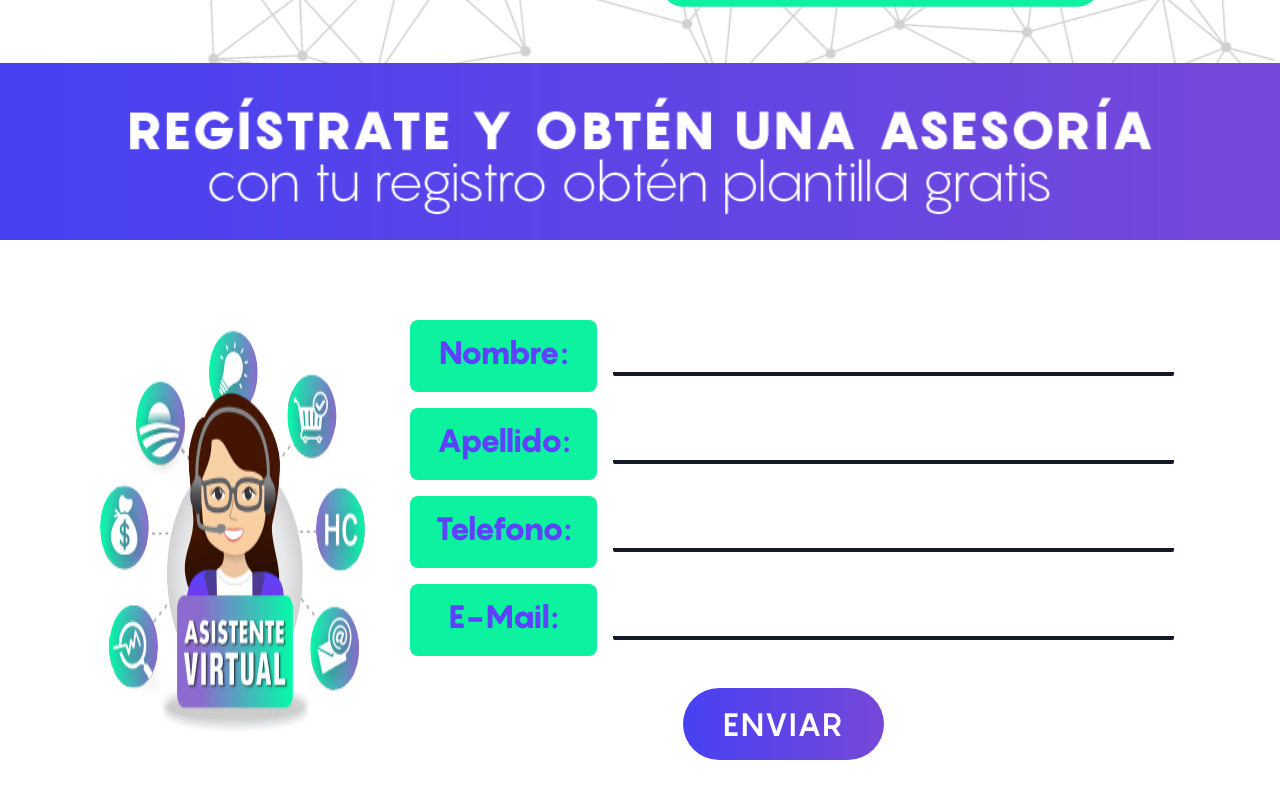
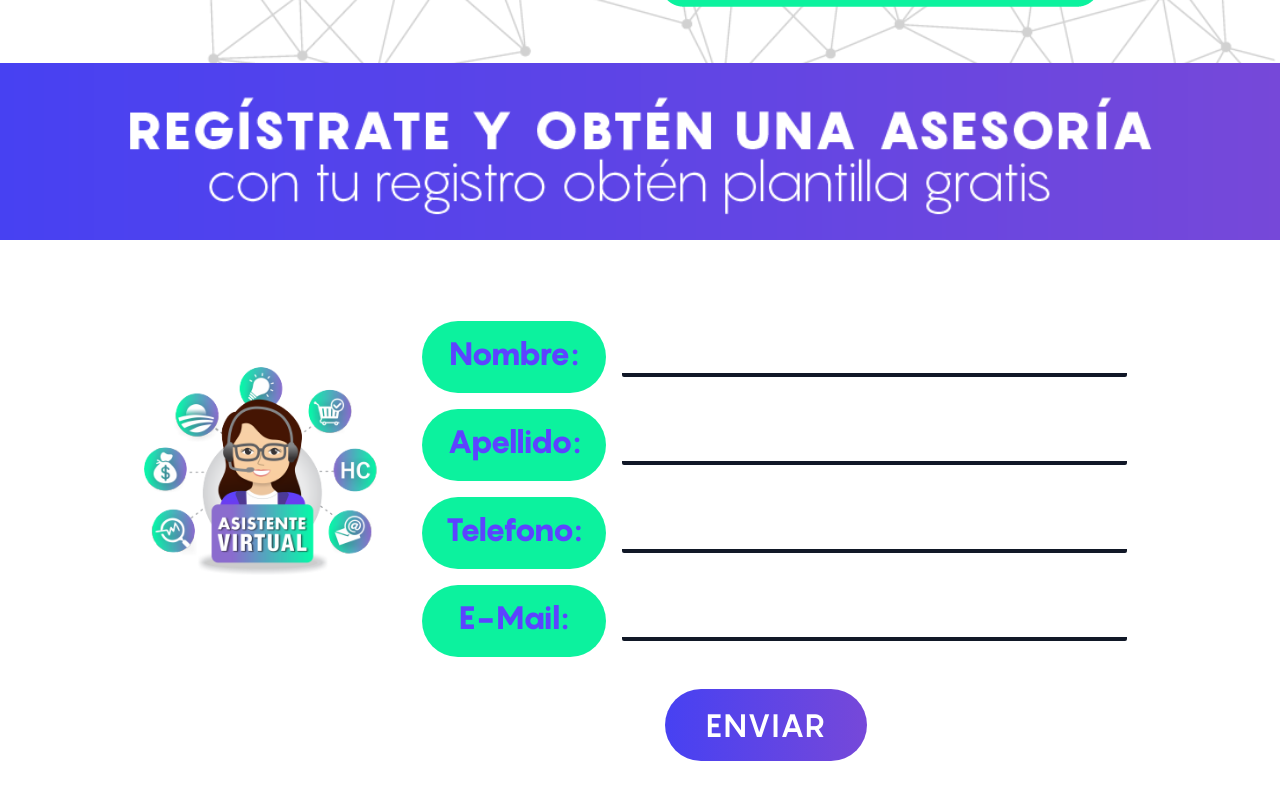
Before and after one commit to WILLIAMGGV/landingpage-ventas-AVSAS, a React (Create React App) app: page / in a window 1280 px wide. Shown: the part 637-1437 px from the top of the page. Built offline with nearby package versions, Linux system fonts and the light colour scheme.

Commit message:
chequea a ver

```diff
--- a/src/App.jsx
+++ b/src/App.jsx
@@ -62,8 +62,133 @@ function App() {
 
 
     <div className="flex flex-row place-content-center mt-16">
-    <div className="flex flex-col sm:flex-row sm:place-content-center place-content-center">
-          <img src={logo} className="sm:w-auto w-[60%] ml-16 sm:ml-0" />
+
+      <table width="80%">
+        <tr>
+          <td valign="top">
+            <br />
+            <br />
+          <img src={logo}  />
+          </td>
+          <td valign="top">
+          <div className="mt-4 ml-8 flex flex-row">
+            <div
+              className="p-4 bg-[#0cf29e] w-[140px]  sm:w-[240px] text-center text-[22px] sm:text-[32px] text-[#5d43ff] rounded-full"
+              style={{
+                fontFamily: "pextrabold",
+                lineHeight: 1,
+              }}
+            >
+              Nombre:
+            </div>
+            <div className="w-full pr-10 ">
+              <input
+                className="h-10 m-4 border-b-4 focus:outline-none focus:ring-0 sm:text-[34px] text-[18px] text-center border-gray-900 text-[#4741f2] rounded-sm  w-full"
+                type="text"
+                id="nombre"
+                name="nombre"
+                defaultValue=""
+                style={{
+                  fontFamily: "pbold",
+                  lineHeight: 1,
+                  letterSpacing: "2px",
+                }}
+              />
+            </div>
+          </div>
+          <div className="mt-4 ml-8 flex flex-row">
+            <div
+              className="p-4 bg-[#0cf29e] w-[140px]  sm:w-[240px] text-center text-[22px] sm:text-[32px] text-[#5d43ff] rounded-full"
+              style={{
+                fontFamily: "pextrabold",
+                lineHeight: 1,
+              }}
+            >
+              Apellido:
+            </div>
+            <div className="w-full pr-10 ">
+              <input
+                className="h-10 m-4 border-b-4 focus:outline-none focus:ring-0 sm:text-[34px] text-[18px] text-center border-gray-900 text-[#4741f2] rounded-sm  w-full"
+                type="text"
+                id="apellido"
+                name="apellido"
+                defaultValue=""
+                style={{
+                  fontFamily: "pbold",
+                  lineHeight: 1,
+                  letterSpacing: "2px",
+                }}
+              />
+            </div>
+          </div>
+          <div className="mt-4 ml-8 flex flex-row">
+            <div
+              className="p-4 bg-[#0cf29e] w-[140px]  sm:w-[240px] text-center text-[22px] sm:text-[32px] text-[#5d43ff] rounded-full"
+              style={{
+                fontFamily: "pextrabold",
+                lineHeight: 1,
+              }}
+            >
+              Telefono:
+            </div>
+            <div className="w-full pr-10 ">
+              <input
+                className="h-10 m-4 border-b-4 focus:outline-none focus:ring-0 sm:text-[34px] text-[18px] text-center border-gray-900 text-[#4741f2] rounded-sm  w-full"
+                type="text"
+                id="telefono"
+                name="telefono"
+                defaultValue=""
+                style={{
+                  fontFamily: "pbold",
+                  lineHeight: 1,
+                  letterSpacing: "2px",
+                }}
+              />
+            </div>
+          </div>
+          <div className="mt-4 ml-8 flex flex-row">
+            <div
+              className="p-4 bg-[#0cf29e] w-[140px]  sm:w-[240px] text-center text-[22px] sm:text-[32px] text-[#5d43ff] rounded-full"
+              style={{
+                fontFamily: "pextrabold",
+                lineHeight: 1,
+              }}
+            >
+              E-Mail:
+            </div>
+            <div className="w-full pr-10 ">
+              <input
+                className="h-10 m-4 border-b-4 focus:outline-none focus:ring-0 text-[18px] text-center border-gray-900 text-[#4741f2] rounded-sm w-full"
+                type="text"
+                id="email"
+                name="email"
+                defaultValue=""
+                style={{
+                  fontFamily: "pbold",
+                  lineHeight: 1,
+                  letterSpacing: "2px",
+                }}
+              />
+            </div>
+
+          </div>
+          <div className="mt-8 flex flex-row place-content-center">
+            <button
+              type="button"
+              onClick={() => {
+                guardar();
+              }}
+              class="text-white text-[22px] sm:text-[32px] bg-gradient-to-r from-[#4741f2] to-[#7648d9] focus:outline-none focus:ring-4 focus:ring-blue-300 font-medium rounded-full px-10 py-3 text-center me-2 mb-2"
+              style={{ fontFamily: "pbold", letterSpacing: "2px" }}
+            >
+              ENVIAR
+            </button>
+          </div>
+          </td>
+        </tr>
+      </table>
+    <div className="hidden sm:flex-row sm:place-content-center place-content-center">
+          <img src={logo} className="w-[60%] ml-16 sm:ml-0" />
 
           <div>
           <div className="mt-4 ml-8 flex flex-row">
```
